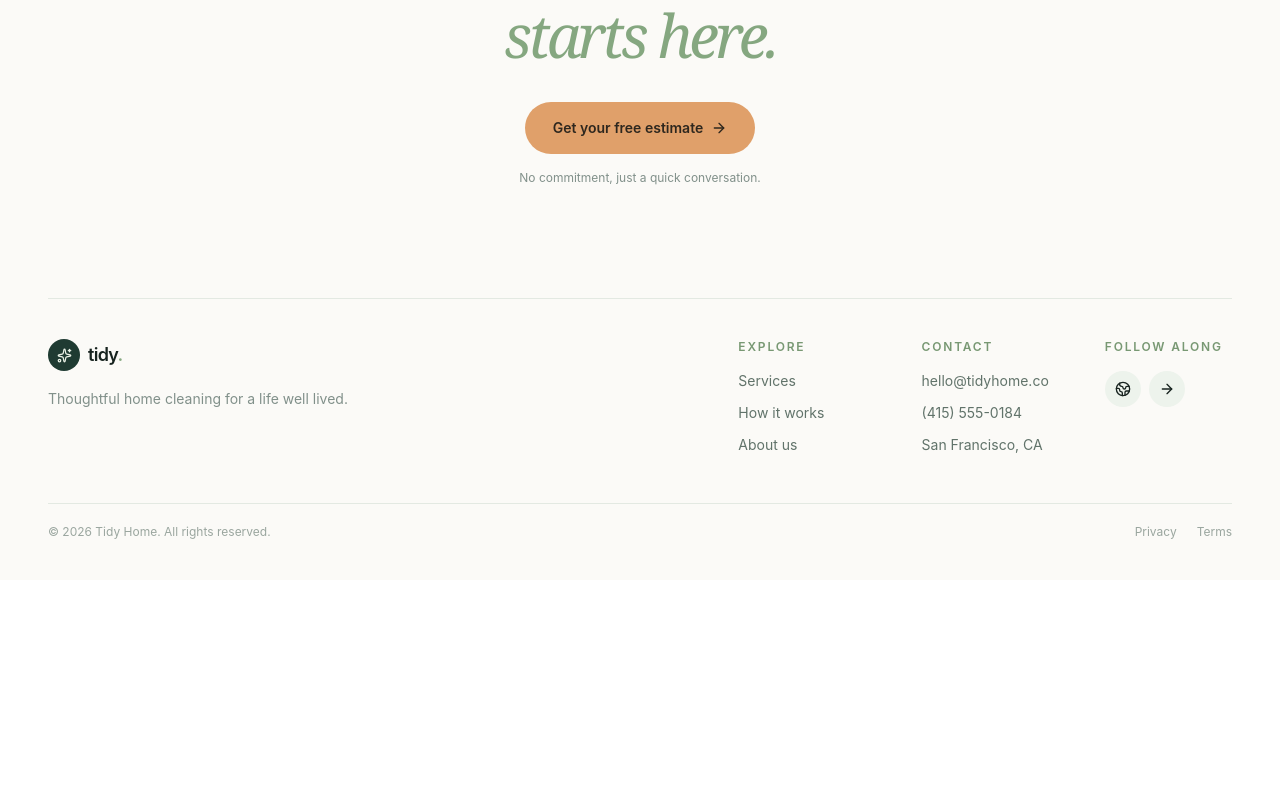
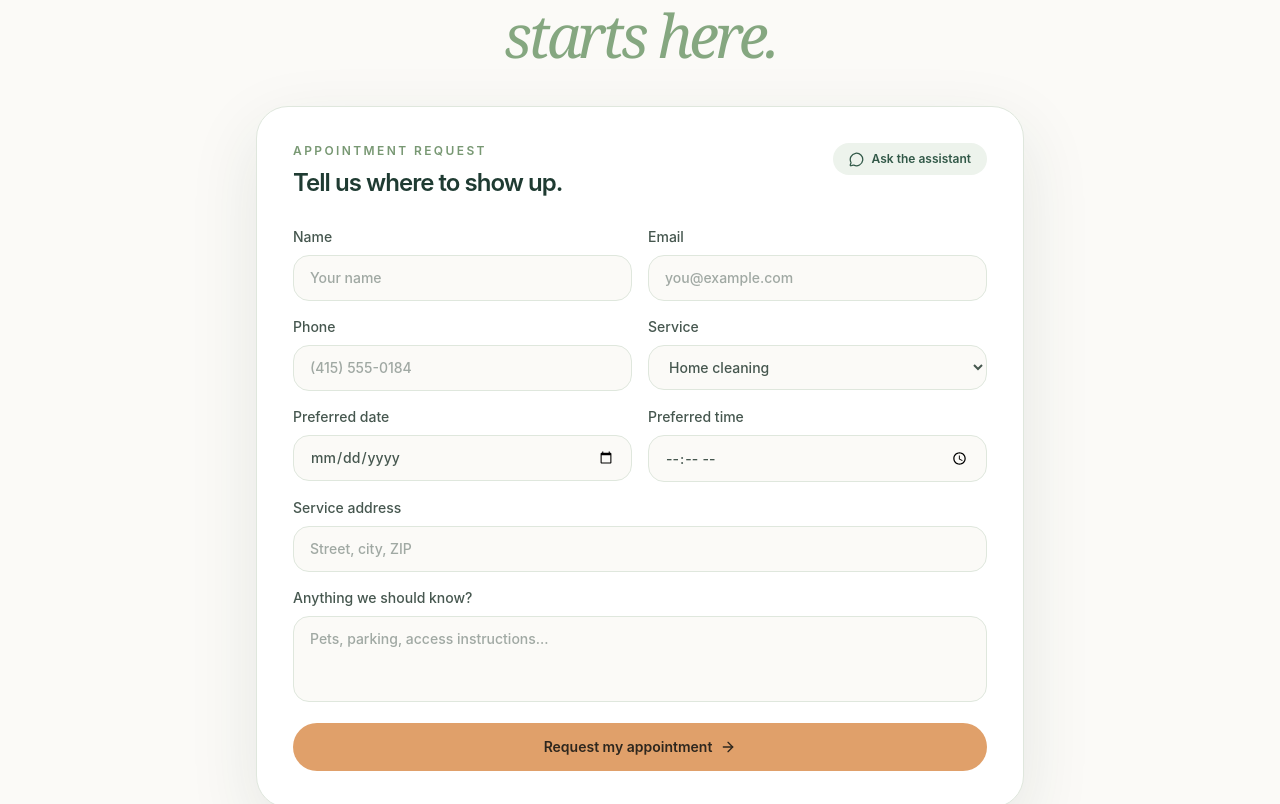
Before and after one commit to Kyl67899/tidy-cleaning-company-website-design, a Next.js app: page / in a window 1280 px wide. Shown: the part 1657-2461 px from the top of the page. Before the commit the page ends 2237 px from the top, so only its background shows below. Built offline with nearby package versions, Linux system fonts and the light colour scheme.

Commit message:
Add appointment booking email flow

```diff
--- /dev/null
+++ b/app/api/book/route.ts
@@ -0,0 +1,79 @@
+import { Resend } from "resend"
+import { NextResponse } from "next/server"
+
+const recentRequests = new Map<string, number>()
+
+function getResend() {
+  const apiKey = process.env.RESEND_API_KEY
+  return apiKey ? new Resend(apiKey) : null
+}
+
+function clean(value: unknown, max = 240) {
+  return typeof value === "string" ? value.trim().slice(0, max) : ""
+}
+
+export async function POST(request: Request) {
+  const ip = request.headers.get("x-forwarded-for")?.split(",")[0]?.trim() ?? "unknown"
+  const now = Date.now()
+  const lastRequest = recentRequests.get(ip) ?? 0
+  if (now - lastRequest < 30_000) {
+    return NextResponse.json({ error: "Please wait a moment before sending another request." }, { status: 429 })
+  }
+
+  const body = await request.json().catch(() => null)
+  const name = clean(body?.name, 100)
+  const email = clean(body?.email, 160).toLowerCase()
+  const phone = clean(body?.phone, 40)
+  const service = clean(body?.service, 80)
+  const date = clean(body?.date, 20)
+  const time = clean(body?.time, 20)
+  const address = clean(body?.address, 240)
+  const notes = clean(body?.notes, 500)
+
+  if (!name || !/^\S+@\S+\.\S+$/.test(email) || !service || !date || !time || !address) {
+    return NextResponse.json({ error: "Please complete the required booking fields." }, { status: 400 })
+  }
+
+  const resend = getResend()
+  if (!resend) {
+    return NextResponse.json({ error: "Booking email is not configured." }, { status: 503 })
+  }
+
+  recentRequests.set(ip, now)
+  const bookingId = `booking-${Date.now()}`
+  const adminEmail = process.env.ADMIN_EMAIL ?? "hello@tidyhome.co"
+  const from = process.env.RESEND_FROM_EMAIL ?? "Tidy Home <onboarding@resend.dev>"
+  const details = `<p><strong>Booking ID:</strong> ${bookingId}</p><p><strong>Name:</strong> ${name}</p><p><strong>Email:</strong> ${email}</p><p><strong>Phone:</strong> ${phone || "Not provided"}</p><p><strong>Service:</strong> ${service}</p><p><strong>Requested appointment:</strong> ${date} at ${time}</p><p><strong>Address:</strong> ${address}</p><p><strong>Notes:</strong> ${notes || "None"}</p>`
+
+  const result = await resend.emails.send(
+    {
+      from,
+      to: [adminEmail],
+      replyTo: email,
+      subject: `New cleaning appointment request — ${name}`,
+      html: `<h2>New appointment request</h2>${details}`,
+    },
+    { idempotencyKey: bookingId },
+  )
+
+  if (result.error) {
+    recentRequests.delete(ip)
+    return NextResponse.json({ error: "We could not send your request. Please call us directly." }, { status: 502 })
+  }
+
+  const confirmation = await resend.emails.send(
+    {
+      from,
+      to: [email],
+      subject: "Your Tidy Home appointment request",
+      html: `<h2>Thanks, ${name}.</h2><p>We received your request for ${service} on ${date} at ${time}. Our cleaning crew will contact you shortly to confirm availability.</p>${details}`,
+    },
+    { idempotencyKey: `${bookingId}-confirmation` },
+  )
+
+  if (confirmation.error) {
+    return NextResponse.json({ ok: true, warning: "Your request was received, but the confirmation email could not be delivered." })
+  }
+
+  return NextResponse.json({ ok: true })
+}
--- a/app/page.tsx
+++ b/app/page.tsx
@@ -15,6 +15,7 @@ import {
 import Image from 'next/image';
 import Link from 'next/link';
 import { useState } from 'react'
+import { BookingForm } from '@/components/booking-form'
 
 const services = [
   {
@@ -211,11 +212,9 @@ export default function Page() {
               starts here.
             </em>
           </h2>
-          <Link href="mailto:hello@tidyhome.co?subject=Free cleaning estimate" className="mt-9 inline-flex items-center rounded-full bg-[#e0a06a] px-7 py-4 text-sm font-semibold text-[#2e271e]">
-            Get your free estimate <ArrowRight size={16} className="ml-2" />
-          </Link>
+          <BookingForm />
           <p className="mt-4 text-xs text-[#81908a]">
-            No commitment, just a quick conversation.
+            No commitment, just a quick conversation. Your details are sent securely to our crew.
           </p>
         </section>
 
--- /dev/null
+++ b/components/booking-form.tsx
@@ -0,0 +1,49 @@
+'use client'
+
+import { FormEvent, useState } from "react"
+import { ArrowRight, Check, LoaderCircle, MessageCircle } from "lucide-react"
+
+const initialForm = { name: "", email: "", phone: "", service: "Home cleaning", date: "", time: "", address: "", notes: "" }
+
+export function BookingForm() {
+  const [form, setForm] = useState(initialForm)
+  const [status, setStatus] = useState<"idle" | "sending" | "success" | "error">("idle")
+  const [assistant, setAssistant] = useState(false)
+
+  function update(field: keyof typeof initialForm, value: string) {
+    setForm((current) => ({ ...current, [field]: value }))
+  }
+
+  async function submit(event: FormEvent<HTMLFormElement>) {
+    event.preventDefault()
+    setStatus("sending")
+    const response = await fetch("/api/book", { method: "POST", headers: { "Content-Type": "application/json" }, body: JSON.stringify(form) })
+    setStatus(response.ok ? "success" : "error")
+    if (response.ok) setForm(initialForm)
+  }
+
+  return (
+    <div className="mx-auto mt-10 max-w-3xl rounded-4xl border border-[#dfe7dd] bg-white p-6 text-left shadow-[0_24px_70px_rgba(31,59,50,.10)] sm:p-9">
+      {status === "success" ? (
+        <div className="py-8 text-center"><span className="mx-auto grid size-14 place-items-center rounded-full bg-[#e8f2e5] text-[#5c865d]"><Check /></span><h3 className="mt-5 text-2xl font-semibold text-[#1f3b32]">Request received.</h3><p className="mx-auto mt-3 max-w-md text-sm leading-6 text-[#71807a]">A confirmation is on its way. Our crew will reach out to confirm the appointment window.</p><button onClick={() => setStatus("idle")} className="mt-6 text-sm font-semibold text-[#1f3b32] underline underline-offset-4">Book another clean</button></div>
+      ) : (
+        <>
+          <div className="flex flex-col justify-between gap-4 sm:flex-row sm:items-start"><div><p className="text-xs font-semibold uppercase tracking-[0.2em] text-[#789873]">Appointment request</p><h3 className="mt-2 text-2xl font-semibold tracking-[-0.04em] text-[#1f3b32]">Tell us where to show up.</h3></div><button type="button" onClick={() => setAssistant(!assistant)} className="inline-flex items-center gap-2 self-start rounded-full bg-[#edf3ec] px-4 py-2 text-xs font-semibold text-[#315847]"><MessageCircle size={15} /> {assistant ? "Assistant on" : "Ask the assistant"}</button></div>
+          {assistant && <div className="mt-5 rounded-2xl bg-[#f7ead9] p-4 text-sm leading-6 text-[#5f5042]">Hi, I can help you choose a service and time. Home cleaning is best for regular upkeep, deep cleaning is ideal for a reset, and move in / out is designed for transitions. Pick your preferred slot below and the crew will confirm availability.</div>}
+          <form onSubmit={submit} className="mt-7 grid gap-4 sm:grid-cols-2">
+            <label className="text-sm font-medium text-[#46574f]">Name<input required value={form.name} onChange={(e) => update("name", e.target.value)} className="mt-2 w-full rounded-2xl border border-[#dfe7dd] bg-[#fbfaf7] px-4 py-3 outline-none ring-[#9cbd8f] focus:ring-2" placeholder="Your name" /></label>
+            <label className="text-sm font-medium text-[#46574f]">Email<input required type="email" value={form.email} onChange={(e) => update("email", e.target.value)} className="mt-2 w-full rounded-2xl border border-[#dfe7dd] bg-[#fbfaf7] px-4 py-3 outline-none ring-[#9cbd8f] focus:ring-2" placeholder="you@example.com" /></label>
+            <label className="text-sm font-medium text-[#46574f]">Phone<input value={form.phone} onChange={(e) => update("phone", e.target.value)} className="mt-2 w-full rounded-2xl border border-[#dfe7dd] bg-[#fbfaf7] px-4 py-3 outline-none ring-[#9cbd8f] focus:ring-2" placeholder="(415) 555-0184" /></label>
+            <label className="text-sm font-medium text-[#46574f]">Service<select value={form.service} onChange={(e) => update("service", e.target.value)} className="mt-2 w-full rounded-2xl border border-[#dfe7dd] bg-[#fbfaf7] px-4 py-3 outline-none ring-[#9cbd8f] focus:ring-2"><option>Home cleaning</option><option>Deep cleaning</option><option>Move in / out</option></select></label>
+            <label className="text-sm font-medium text-[#46574f]">Preferred date<input required type="date" value={form.date} onChange={(e) => update("date", e.target.value)} className="mt-2 w-full rounded-2xl border border-[#dfe7dd] bg-[#fbfaf7] px-4 py-3 outline-none ring-[#9cbd8f] focus:ring-2" /></label>
+            <label className="text-sm font-medium text-[#46574f]">Preferred time<input required type="time" value={form.time} onChange={(e) => update("time", e.target.value)} className="mt-2 w-full rounded-2xl border border-[#dfe7dd] bg-[#fbfaf7] px-4 py-3 outline-none ring-[#9cbd8f] focus:ring-2" /></label>
+            <label className="text-sm font-medium text-[#46574f] sm:col-span-2">Service address<input required value={form.address} onChange={(e) => update("address", e.target.value)} className="mt-2 w-full rounded-2xl border border-[#dfe7dd] bg-[#fbfaf7] px-4 py-3 outline-none ring-[#9cbd8f] focus:ring-2" placeholder="Street, city, ZIP" /></label>
+            <label className="text-sm font-medium text-[#46574f] sm:col-span-2">Anything we should know?<textarea value={form.notes} onChange={(e) => update("notes", e.target.value)} rows={3} className="mt-2 w-full resize-none rounded-2xl border border-[#dfe7dd] bg-[#fbfaf7] px-4 py-3 outline-none ring-[#9cbd8f] focus:ring-2" placeholder="Pets, parking, access instructions..." /></label>
+            {status === "error" && <p className="sm:col-span-2 text-sm text-red-700">We couldn&apos;t send that request. Please call (415) 555-0184 and we&apos;ll help right away.</p>}
+            <button disabled={status === "sending"} className="inline-flex items-center justify-center rounded-full bg-[#e0a06a] px-6 py-3.5 text-sm font-semibold text-[#2e271e] transition hover:bg-[#e8b07f] disabled:cursor-wait disabled:opacity-60 sm:col-span-2">{status === "sending" ? <><LoaderCircle className="mr-2 animate-spin" size={16} /> Sending request...</> : <>Request my appointment <ArrowRight size={16} className="ml-2" /></>}</button>
+          </form>
+        </>
+      )}
+    </div>
+  )
+}
--- a/package.json
+++ b/package.json
@@ -22,6 +22,7 @@
     "next": "^16.4.2",
     "react": "^19.3.1",
     "react-dom": "^19.3.1",
+    "resend": "^6.34.1",
     "shadcn": "^1.0.0",
     "tailwind-merge": "^3.7.0",
     "tw-animate-css": "^1.4.0"
```
Also changed, not shown: 1 other file (tests, documents, lock files or other folders).
